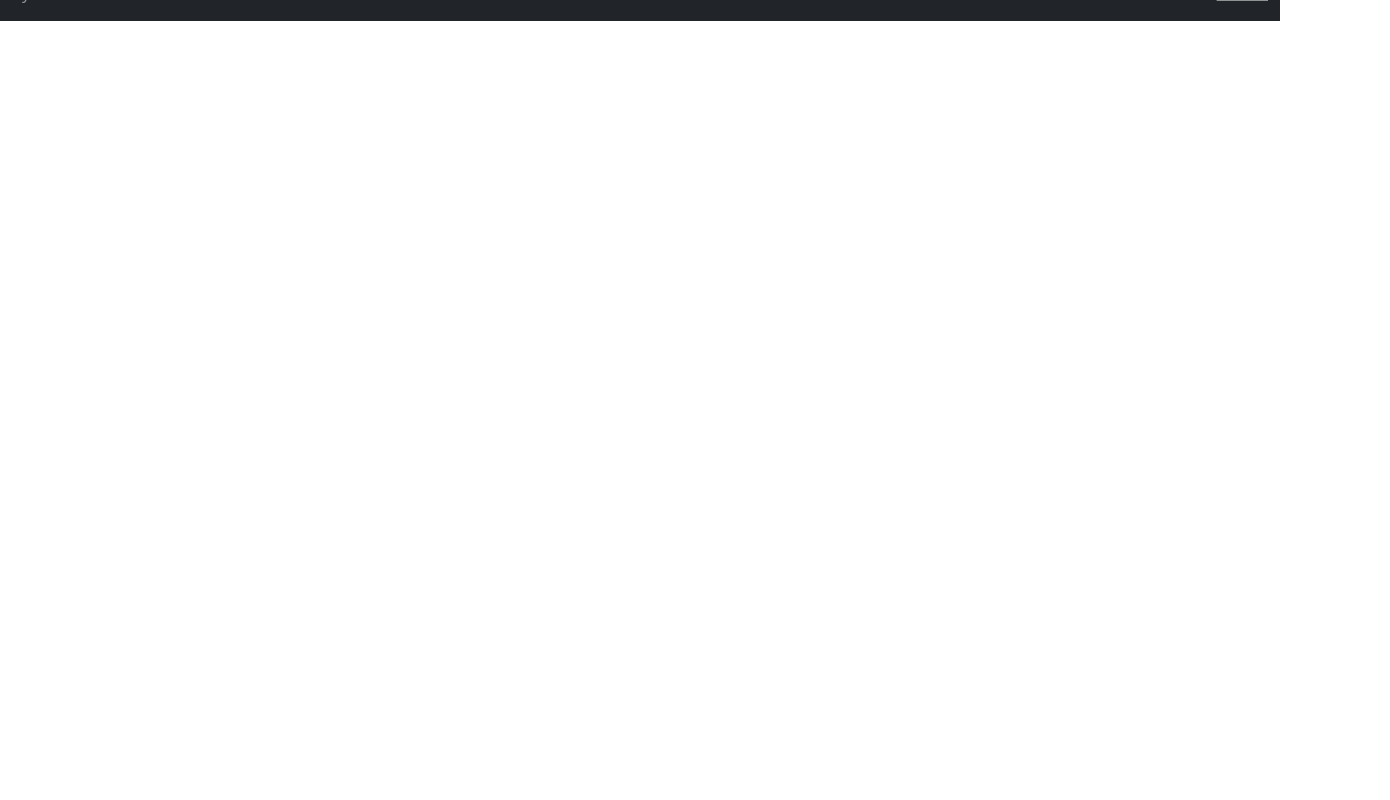
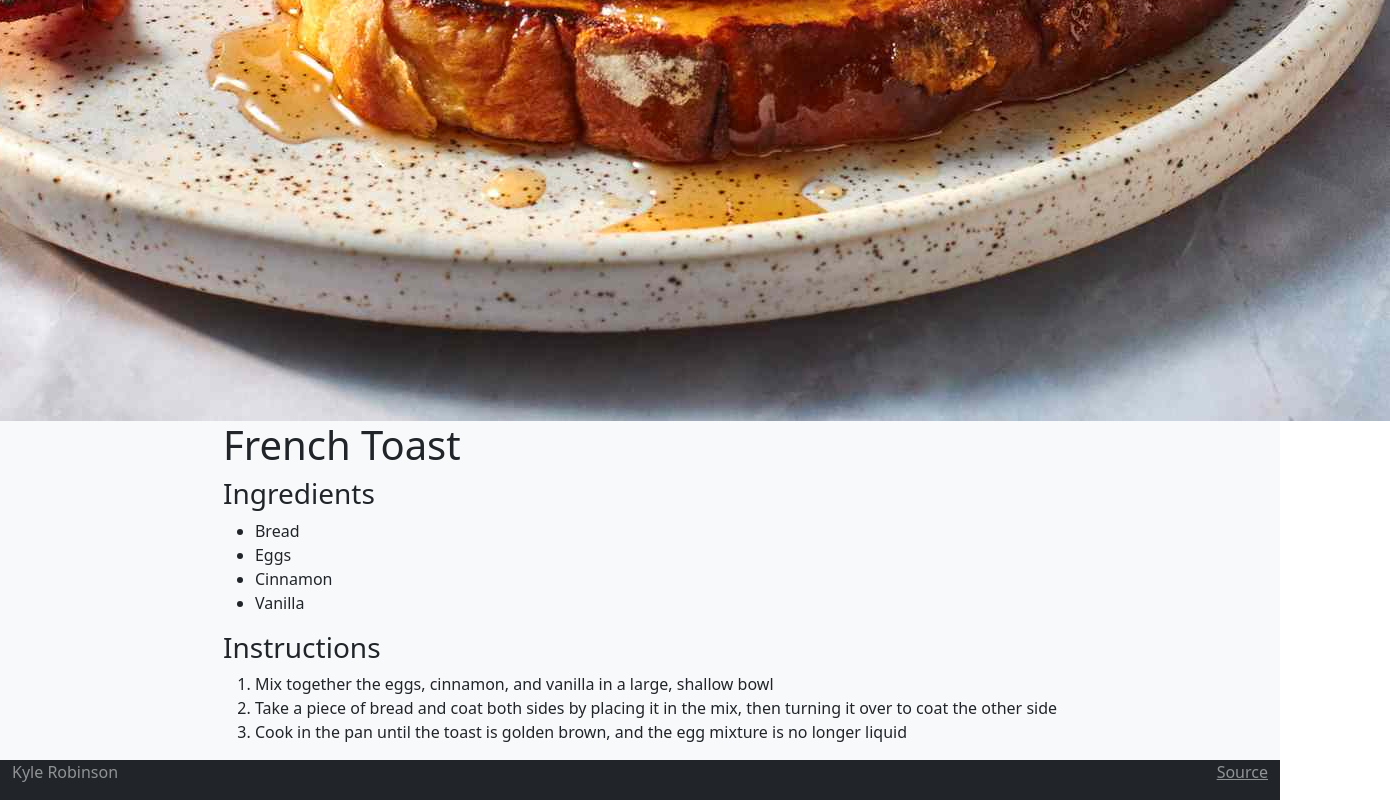
Before and after one commit to robinkyl002/cs260-startup, a React (Vite) app: page /view in a window 1280 px wide. Shown: the part 779-1579 px from the top of the page, 1390 px wide, since content can reach past the window. Before the commit the page ends 800 px from the top, so only its background shows below. Built offline with nearby package versions, Linux system fonts and the light colour scheme.

Commit message:
Copied main element from view.html and added put it in the return statement for the View function

```diff
--- a/src/view/view.jsx
+++ b/src/view/view.jsx
@@ -2,8 +2,30 @@ import React from 'react';
 
 export function View() {
   return (
-    <main className='container-fluid bg-white text-center'>
-      <div>View displayed here</div>
+    <main id="recipe-view">
+        <div id="recipe_image">
+            <img alt="French Toast" src="public/french-toast.jpg" />
+        </div>
+        <div id="recipe-text-elements">
+            <h1>French Toast</h1>
+            <div id="ingredients" class="recipe-details">
+                <h3>Ingredients</h3>
+                <ul>
+                    <li>Bread</li>
+                    <li>Eggs</li>
+                    <li>Cinnamon</li>
+                    <li>Vanilla</li>
+                </ul>
+            </div>
+            <div id="instructions" class="recipe-details">
+                <h3>Instructions</h3>
+                <ol>
+                    <li>Mix together the eggs, cinnamon, and vanilla in a large, shallow bowl</li>
+                    <li>Take a piece of bread and coat both sides by placing it in the mix, then turning it over to coat the other side</li>
+                    <li>Cook in the pan until the toast is golden brown, and the egg mixture is no longer liquid</li>
+                </ol>
+            </div>
+        </div>
     </main>
   );
 }
```
